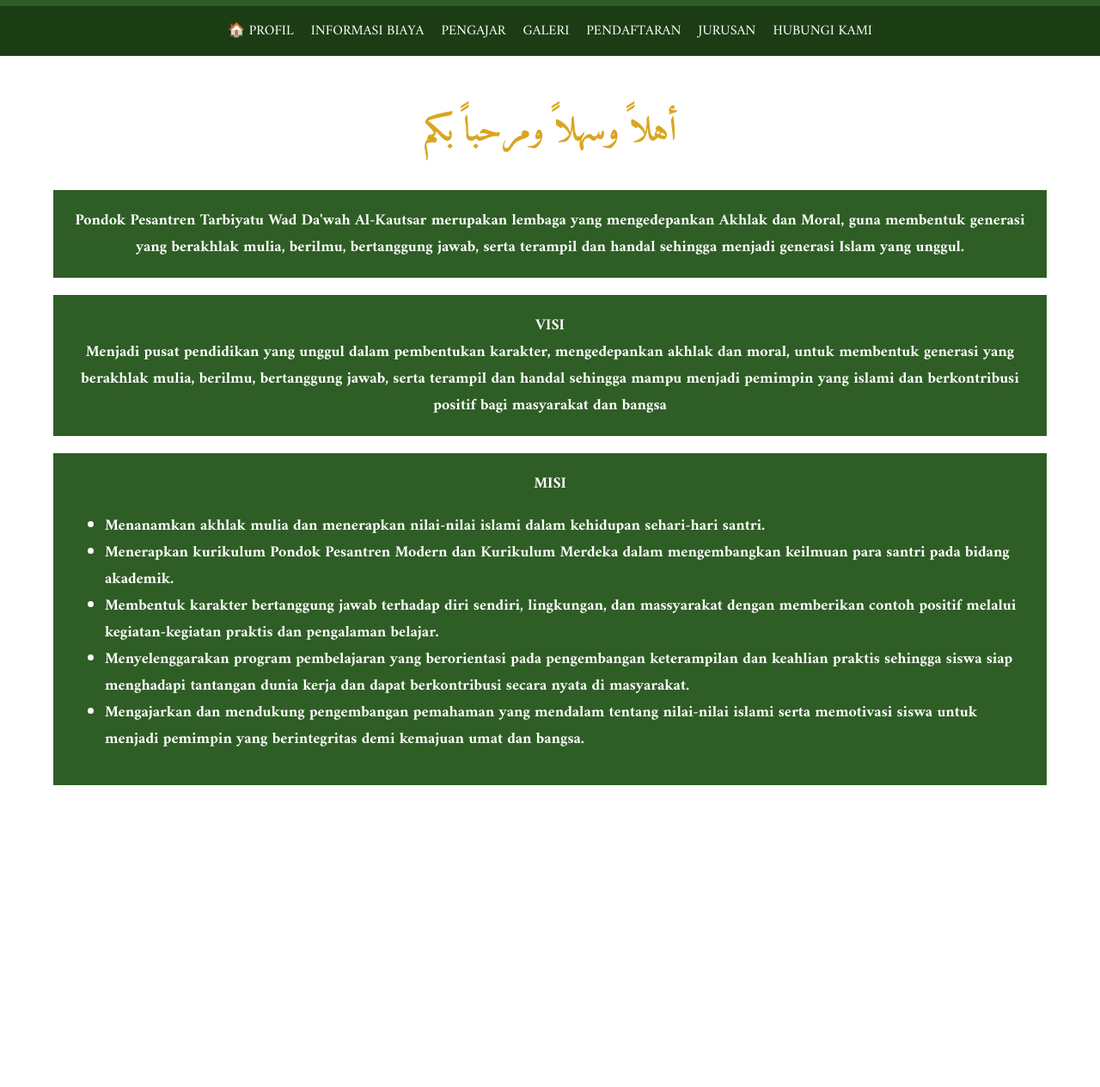
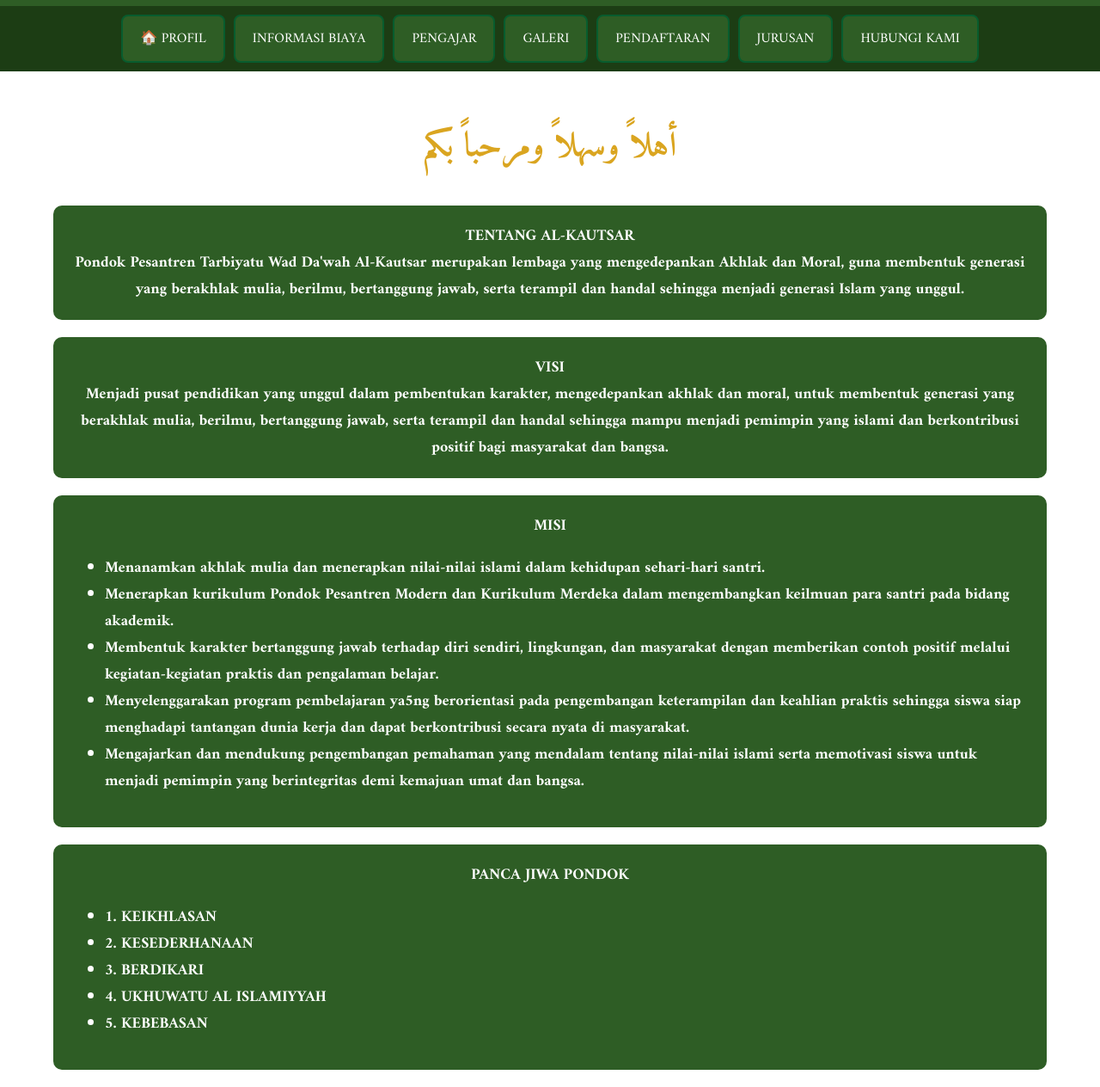
Before and after one commit to Rafsty/alka, a plain HTML site: page index.html in a window 1280 px wide. Shown: the part 93-1357 px from the top of the page at 86% size. Before the commit the page ends 1026 px from the top, so only its background shows below. Drawn offline with Linux system fonts and the light colour scheme.

Commit message:
Add files via upload

```diff
--- a/index.html
+++ b/index.html
@@ -3,7 +3,7 @@
 <head>
     <meta charset="UTF-8">
     <meta name="viewport" content="width=device-width, initial-scale=1.0">
-    <title>Header Pesantren</title>
+    <title>Pondok Pesantren Alkautsar</title>
     <link href="https://fonts.googleapis.com/css2?family=Amiri:wght@400;700&display=swap" rel="stylesheet">
     <style>
         body {
@@ -40,22 +40,28 @@
         .nav {
             background-color: #1C3D14;
             padding: 10px;
-            text-align: center;
             display: flex;
             flex-wrap: wrap;
             justify-content: center;
+            gap: 10px;
         }
         .nav a {
+            background-color: #2E5D25;
             color: white;
             text-decoration: none;
-            margin: 5px 10px;
+            padding: 12px 20px;
             font-size: 16px;
             cursor: pointer;
             font-family: 'Amiri', serif;
-            transition: transform 0.3s ease;
+            transition: all 0.3s ease;
+            border: 2px solid #085c2e; /* Border kotak */
+            border-radius: 8px; /* Membuat bentuk kotak lebih halus */
             display: inline-block;
+            text-align: center;
         }
         .nav a:hover {
+            background-color: #03670d;
+            color: #ffffff;
             transform: translateY(-3px);
         }
         .content {
@@ -85,6 +91,7 @@
             transition: transform 0.3s ease;
             margin-left: auto;
             margin-right: auto;
+            border-radius: 10px;
         }
         .textbox:hover {
             transform: scale(1.05);
@@ -98,9 +105,15 @@
             .logo h1 {
                 font-size: 22px;
             }
+            .nav {
+                flex-direction: column;
+                align-items: center;
+            }
             .nav a {
                 font-size: 14px;
-                margin: 5px;
+                padding: 10px;
+                width: 90%;
+                text-align: center;
             }
             .welcome-text {
                 font-size: 30px;
@@ -138,18 +151,30 @@
     </div>
     <div id="profile-content" class="content">
         <h2 class="welcome-text">أهلاً وسهلاً ومرحباً بكم</h2>
-        <div class="textbox">Pondok Pesantren Tarbiyatu Wad Da'wah Al-Kautsar merupakan lembaga yang mengedepankan Akhlak dan Moral, guna membentuk generasi yang berakhlak mulia, berilmu, bertanggung jawab, serta terampil dan handal sehingga menjadi generasi Islam yang unggul.</div>
+        <div class="textbox">TENTANG AL-KAUTSAR<br>
+            Pondok Pesantren Tarbiyatu Wad Da'wah Al-Kautsar merupakan lembaga yang mengedepankan Akhlak dan Moral, guna membentuk generasi yang berakhlak mulia, berilmu, bertanggung jawab, serta terampil dan handal sehingga menjadi generasi Islam yang unggul.</div>
         <div class="textbox">VISI<br>
-            Menjadi pusat pendidikan yang unggul dalam pembentukan karakter, mengedepankan akhlak dan moral, untuk membentuk generasi yang berakhlak mulia, berilmu, bertanggung jawab, serta terampil dan handal sehingga mampu menjadi pemimpin yang islami dan berkontribusi positif bagi masyarakat dan bangsa</div>
+            Menjadi pusat pendidikan yang unggul dalam pembentukan karakter, mengedepankan akhlak dan moral, untuk membentuk generasi yang berakhlak mulia, berilmu, bertanggung jawab, serta terampil dan handal sehingga mampu menjadi pemimpin yang islami dan berkontribusi positif bagi masyarakat dan bangsa.</div>
             <div class="textbox">MISI<br>
                 <ul style="text-align: left;">
                     <li>Menanamkan akhlak mulia dan menerapkan nilai-nilai islami dalam kehidupan sehari-hari santri.</li>
                     <li>Menerapkan kurikulum Pondok Pesantren Modern dan Kurikulum Merdeka dalam mengembangkan keilmuan para santri pada bidang akademik.</li>
-                <li>Membentuk karakter bertanggung jawab terhadap diri sendiri, lingkungan, dan massyarakat dengan memberikan contoh positif melalui kegiatan-kegiatan praktis dan pengalaman belajar.</li>
-                <li>Menyelenggarakan program pembelajaran yang berorientasi pada pengembangan keterampilan dan keahlian praktis sehingga siswa siap menghadapi tantangan dunia kerja dan dapat berkontribusi secara nyata di masyarakat.</li>
+                    <li>Membentuk karakter bertanggung jawab terhadap diri sendiri, lingkungan, dan masyarakat dengan memberikan contoh positif melalui kegiatan-kegiatan praktis dan pengalaman belajar.</li>
+                    <li>Menyelenggarakan program pembelajaran ya5ng berorientasi pada pengembangan keterampilan dan keahlian praktis sehingga siswa siap menghadapi tantangan dunia kerja dan dapat berkontribusi secara nyata di masyarakat.</li>
                     <li>Mengajarkan dan mendukung pengembangan pemahaman yang mendalam tentang nilai-nilai islami serta memotivasi siswa untuk menjadi pemimpin yang berintegritas demi kemajuan umat dan bangsa.</li>
                 </ul>
             </div>
+
+            <div class="textbox">PANCA JIWA PONDOK<br>
+                <ul style="text-align: left;">
+                    <li><strong>1. KEIKHLASAN</strong></li>
+                    <li><strong>2. KESEDERHANAAN</strong></li>
+                    <li><strong>3. BERDIKARI</strong></li>
+                    <li><strong>4. UKHUWATU AL ISLAMIYYAH</strong></li>
+                    <li><strong>5. KEBEBASAN</strong></li>
+                </ul>
+            </div>
+
     </div>
     <div id="biaya-content" class="content"><h2>Informasi Biaya Santri Baru</h2></div>
     <div id="pengajar-content" class="content"><h2>Daftar Pengajar</h2></div>
```
Lines whose indentation alone changed are shown as unchanged.
